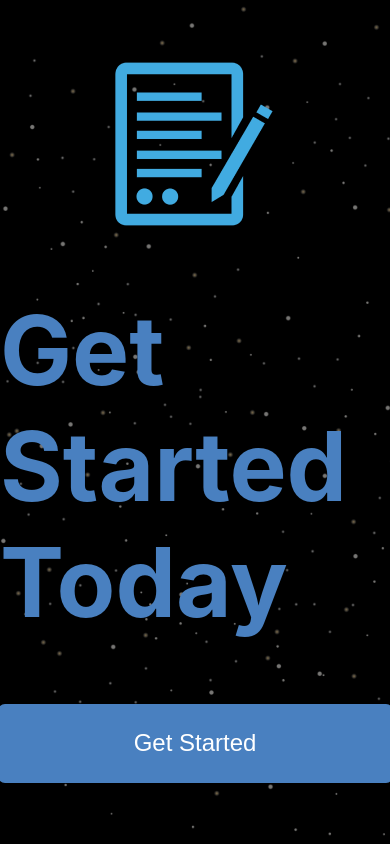
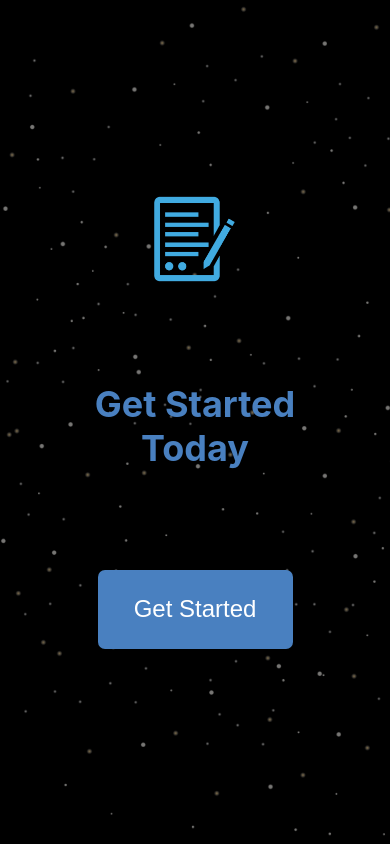
Before and after one commit to IASIKO/unilab, a React (Vite) app: page / in a window 390 px wide. Built offline with nearby package versions, Linux system fonts and the light colour scheme.

Commit message:
save landing responsive

```diff
--- a/src/css/pages/Landing.module.css
+++ b/src/css/pages/Landing.module.css
@@ -18,7 +18,7 @@
 }
 
 .landingContainer h1 {
-  color: #4980C0;
+  color: #4980c0;
   font-weight: 400px;
   font-size: 96px;
 }
@@ -28,9 +28,57 @@
   height: 79px;
   border-radius: 7px;
   border: none;
-  background-color: #4980C0;
+  background-color: #4980c0;
   color: #ffffff;
   font-size: 24px;
   font-weight: 400px;
   cursor: pointer;
 }
+
+@media only screen and (max-width: 480px) {
+  .landingContainer img {
+    width: 84px;
+    height: 86px;
+    margin: 50px;
+  }
+
+  .landingContainer h1 {
+    font-size: 36px;
+    margin: 50px;
+    text-align: center;
+  }
+
+  .landingContainer button {
+    width: 195px;
+    height: 79px;
+    font-size: 24px;
+    margin: 50px;
+  }
+}
+
+@media only screen and (max-width: 768px) {
+  .landingContainer h1 {
+    text-align: center;
+  }
+}
+
+@media only screen and (min-width: 1024px) {
+  .landingContainer img {
+    width: 184px;
+    height: 186px;
+    margin: 50px;
+  }
+
+  .landingContainer h1 {
+    font-size: 66px;
+    margin: 50px;
+    text-align: center;
+  }
+
+  .landingContainer button {
+    width: 495px;
+    height: 119px;
+    font-size: 54px;
+    margin: 50px;
+  }
+}
--- a/src/css/pages/Registration.module.css
+++ b/src/css/pages/Registration.module.css
@@ -74,4 +74,54 @@
   border: none;
   color: #ffffff;
   margin: 47px 0 44.86px 0;
+  cursor: pointer;
 }
+
+@media only screen and (min-width: 1024px) {
+  .regCard {
+    width: 494px;
+    height: 594px;
+  }
+
+  .regCard h3 {
+    margin: 32px 0 0 0;
+    font-size: 34px;
+  }
+
+  .regCard p {
+    color: #000000;
+    font-size: 26px;
+  }
+
+  .regCard div {
+    width: 100px;
+    height: 100px;
+  }
+
+  .addphoto {
+    width: 52.69px;
+    height: 44.8px;
+  }
+
+  .profileImage {
+    width: 100px;
+    height: 100px;
+  }
+  .regCard .inputName {
+    width: 232px;
+    height: 31px;
+    font-size: 16px;
+    padding-left: 19px;
+  }
+
+  .regCard input::placeholder {
+    font-weight: 400;
+    font-size: 16px;
+  }
+
+  .regCard button {
+    width: 195px;
+    height: 44.14px;
+    font-size: 14px;
+  }
+}
```
